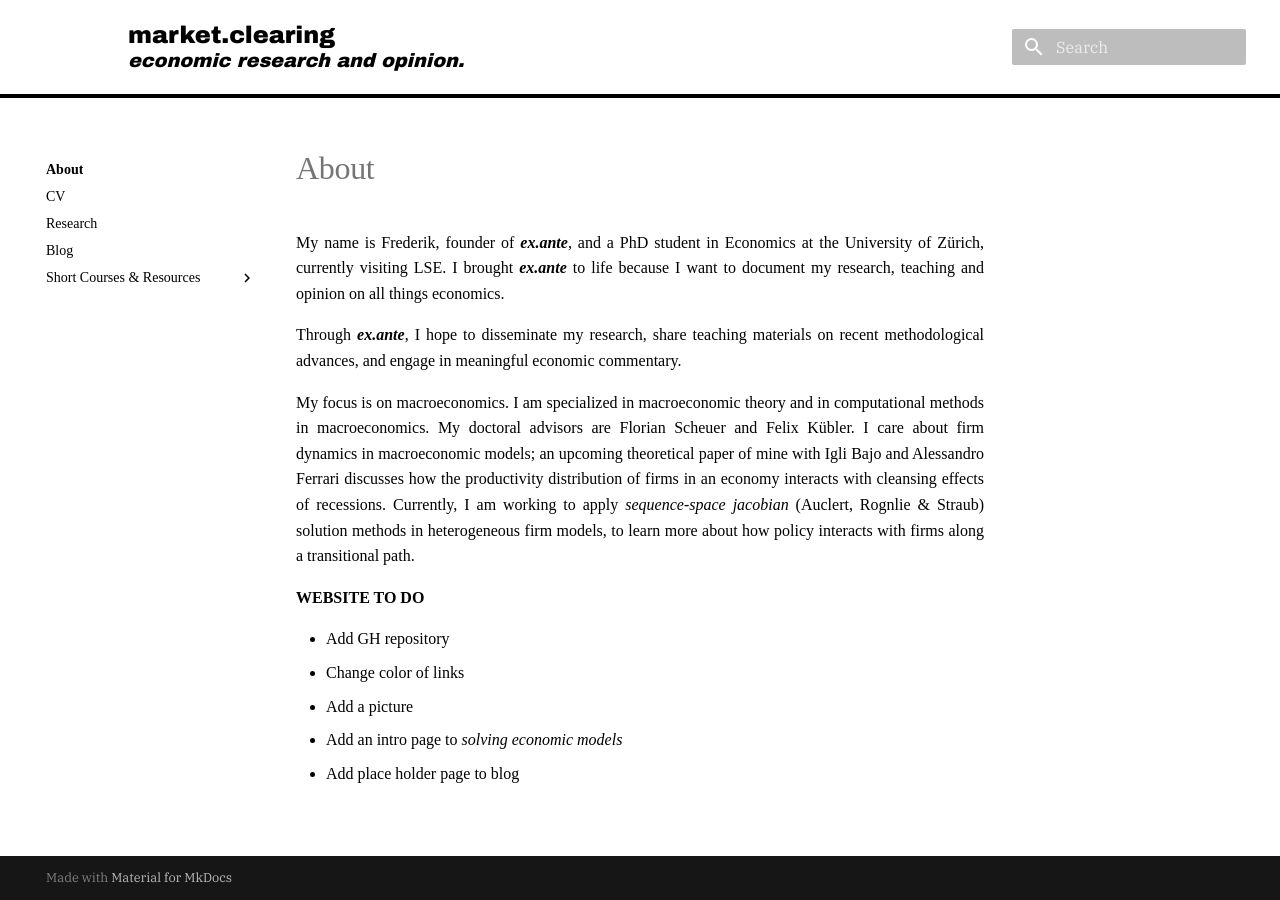
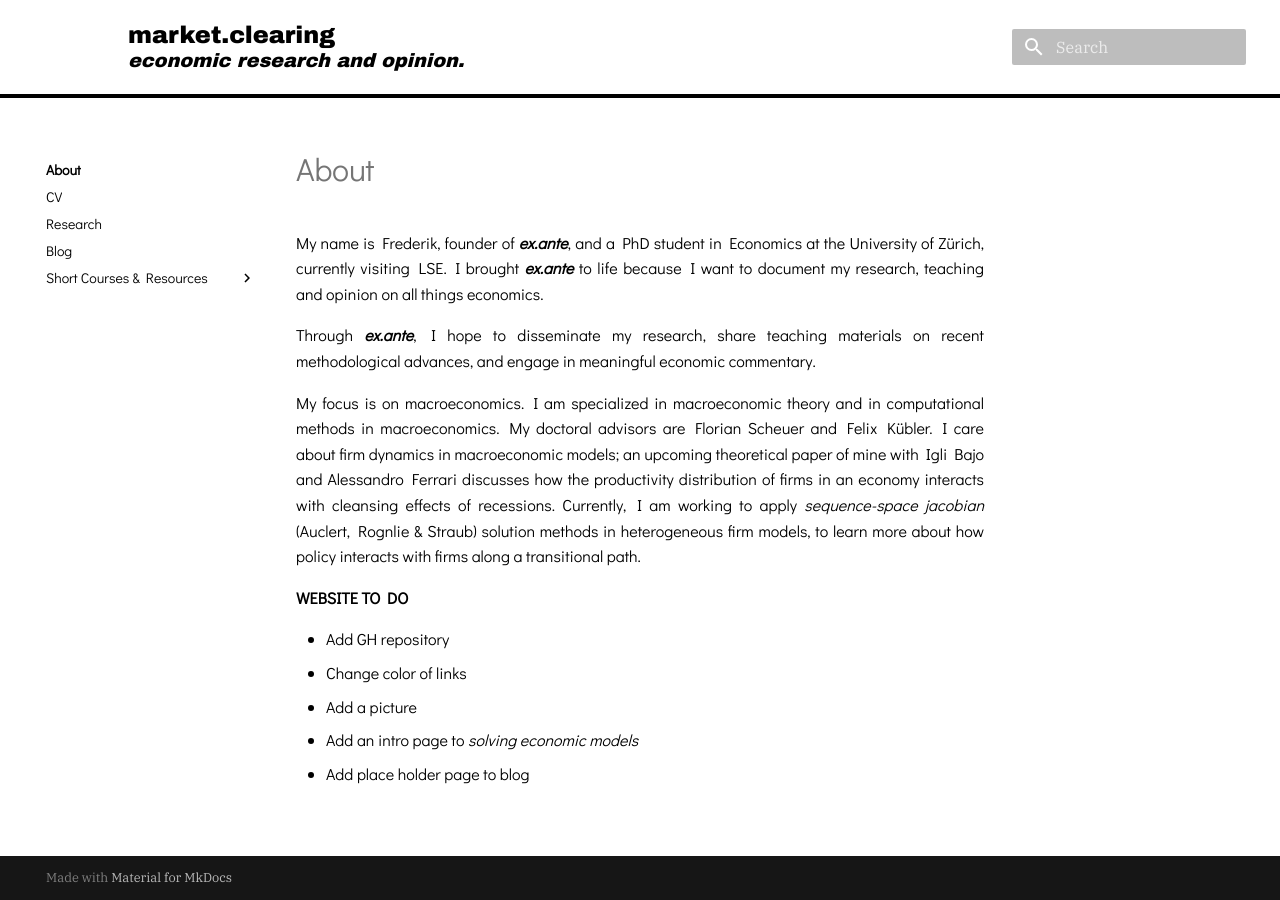
Before and after one commit to FredHB/fredhb.github.io, an MkDocs documentation site: the page built from docs/index.md, in a window 1280 px wide. Built offline with MkDocs 1.6.1 and Material for MkDocs 9.7.7, drawn with Linux system fonts in a browser that asks for light colours; comment, search, counter and statistics services are not loaded.

Commit message:
changed blog and font

```diff
--- a/docs/stylesheets/extra.css
+++ b/docs/stylesheets/extra.css
@@ -1,8 +1,10 @@
+@import url('https://fonts.googleapis.com/css2?family=Didact Gothic&display=swap');
+
 /* Set global text color */
 .md-main {
     color: #000000; /* Change this to your desired text color */
     font-weight: normal;  /* Adjust the font weight as needed */
-    font-family: "Futura";
+    font-family: "Futura", "Didact Gothic";
     text-align: justify;
 }
 
@@ -43,7 +45,6 @@
         display: none;   /* Hide the title in the menu/TOC on big screen */
     }
 }
-
 
 
 :root {
```
Also changed, not shown: docs/blog/index.md (added).
